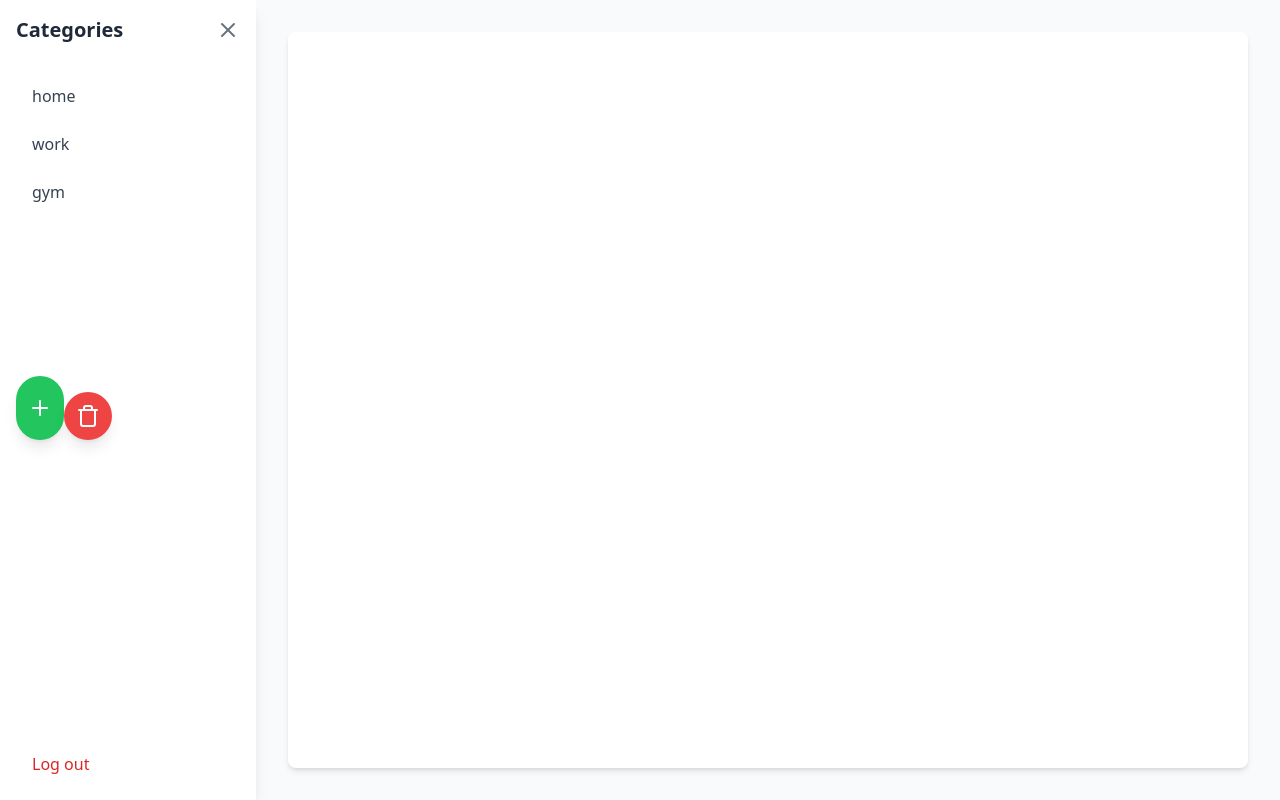
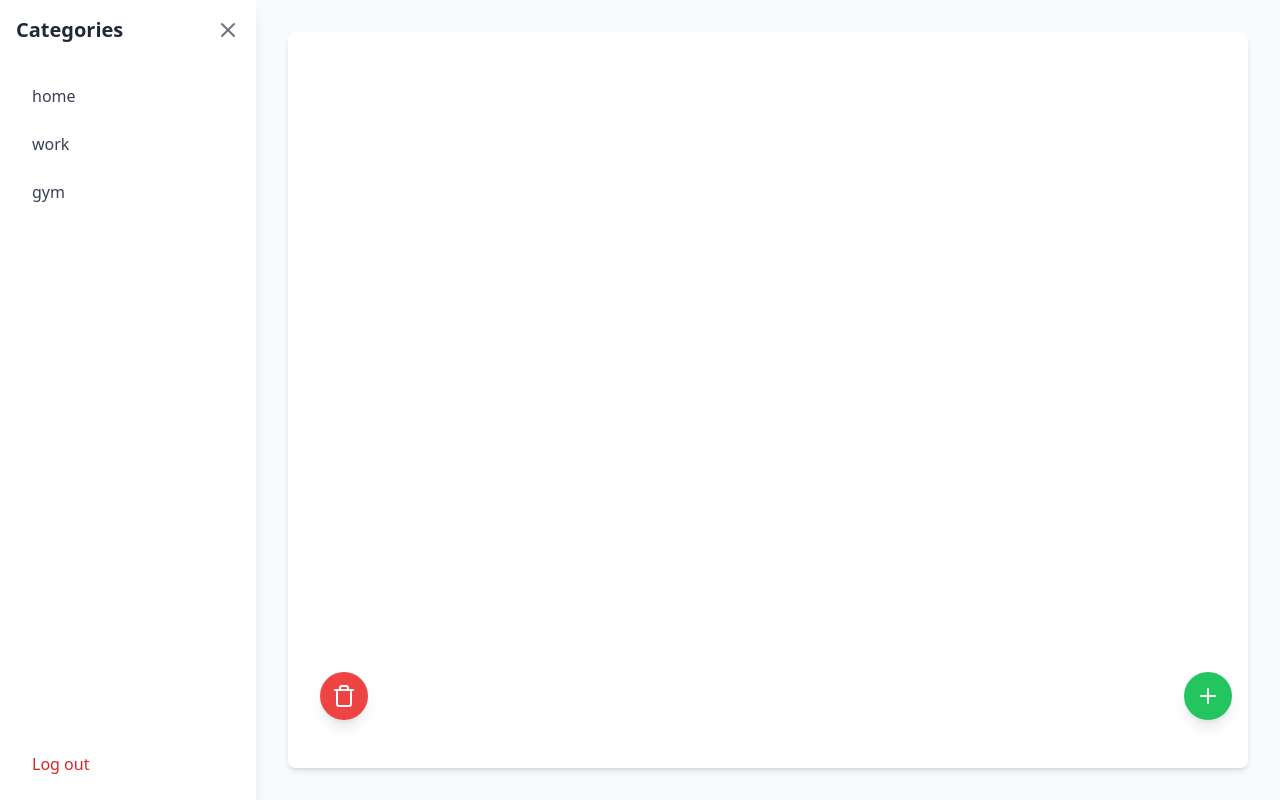
Before and after one commit to braamost/toDo_list, a React (Vite) app in the folder front/: page / in a window 1280 px wide. Built offline with nearby package versions, Linux system fonts and the light colour scheme.

Commit message:
buttons placed well

```diff
--- a/front/src/MainPage/Components/Sidebar.jsx
+++ b/front/src/MainPage/Components/Sidebar.jsx
@@ -55,7 +55,7 @@ const Sidebar = ({
                 active={activeSection === "gym"}
                 onClick={() => navigateSection("gym")}
               />
-   <div className="fixed top-1/2 left-4 transform -translate-y-1/2 flex flex-row space-y-4">
+   <div className="min-w-full min-h-full ">
   <button
     className="
       bg-green-500
@@ -68,13 +68,12 @@ const Sidebar = ({
       duration-300
       ease-in-out
       hover:scale-110
-      flex
-      items-center
-      justify-center
-      flex flex-col space-y-2
+      fixed
+      right-12
+      bottom-20
     "
   >
-    <PlusIcon className="w-6 h-6" />
+    <PlusIcon className="w-full h-full" />
   </button>
 
   <button
@@ -89,12 +88,12 @@ const Sidebar = ({
       duration-300
       ease-in-out
       hover:scale-110
-      flex
-      items-center
-      justify-center
+      fixed
+      left-80
+      bottom-20
     "
   >
-    <TrashIcon className="w-6 h-6" />
+    <TrashIcon className="w-full h-full" />
   </button>
 </div>
 
```
Also changed, not shown: front/package.json (+4 -4 lines), 1 other file (tests, documents, lock files or other folders).
